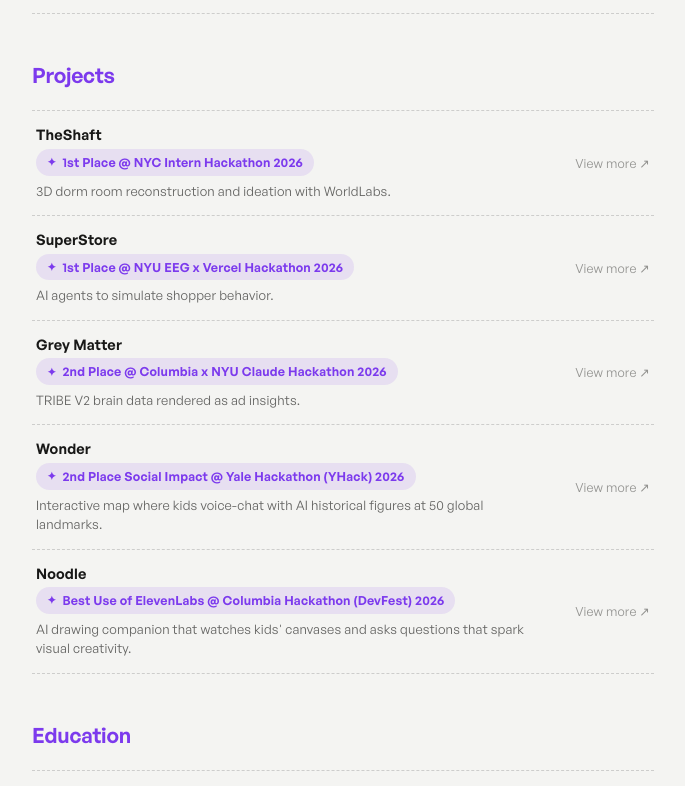
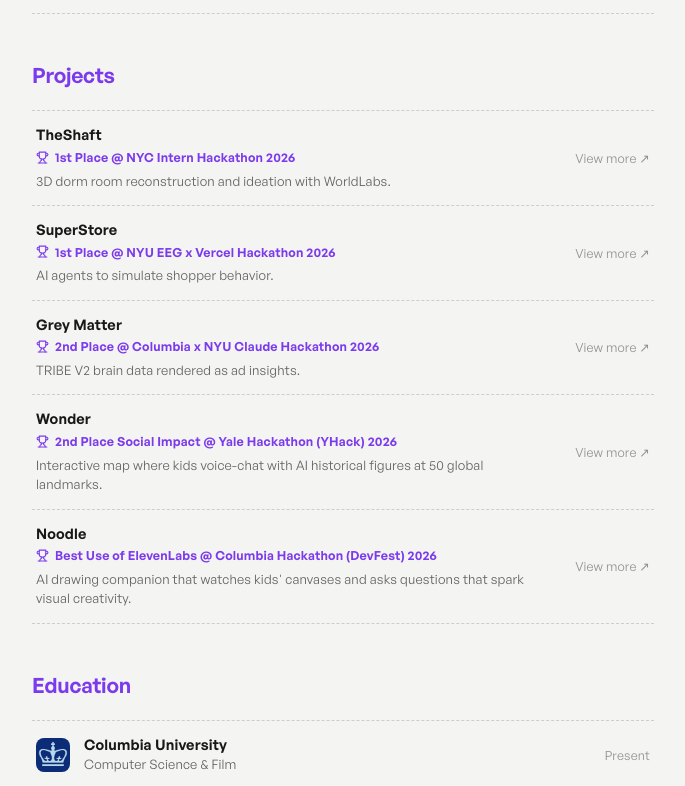
Before and after one commit to jessie-qs-li/portfolio, a Next.js app: page / in a window 1280 px wide. Shown: the part 1360-2146 px from the top of the page, without its empty margins (476-1161 px from the left). Built offline with nearby package versions, Linux system fonts and the light colour scheme; no server answers.

Commit message:
Sidebar pill: 5x hackathon winner; new Columbia crown logo; award tag as trophy + text line

```diff
--- a/app/globals.css
+++ b/app/globals.css
@@ -160,13 +160,11 @@
 .row-title a:hover { text-decoration: underline; text-underline-offset: 3px; }
 .row-sub { font-size: 13px; color: var(--text2); line-height: 1.5; }
 .row-award {
-  display: inline-flex; align-items: center; gap: 6px;
+  display: flex; align-items: center; gap: 6px;
   font-size: 12.5px; color: var(--accent); font-weight: 600;
-  background: color-mix(in srgb, var(--accent) 11%, transparent);
-  border-radius: 999px; padding: 3px 11px;
-  margin: 4px 0 6px;
+  margin: 2px 0 4px;
 }
-.row-award::before { content: '✦'; font-size: 11px; }
+.row-award svg { width: 13px; height: 13px; flex-shrink: 0; }
 .row-award a { color: inherit; }
 .row-award a:hover { text-decoration: underline; text-underline-offset: 2px; }
 .row-right { font-size: 12.5px; color: var(--text3); white-space: nowrap; margin-left: auto; padding-left: 12px; }
--- a/app/page.tsx
+++ b/app/page.tsx
@@ -40,7 +40,7 @@
             <Image className="profile-photo" src="/hero-portrait.jpg" alt="Jessie Li on the Brooklyn Bridge at dusk" width={1200} height={1200} priority />
             <h1 className="profile-name">Hello, I&apos;m<br /><span>Jessie Li</span></h1>
             <p className="profile-role">Product manager &amp; design engineer. CS &amp; Film @ <a href="https://www.columbia.edu" target="_blank" rel="noopener" style={{ textDecoration: "underline", textUnderlineOffset: 3 }}>Columbia</a>.</p>
-            <div className="avail-pill">Open to collaborations</div>
+            <div className="avail-pill">5x hackathon winner</div>
             <div className="profile-loc">
               <svg viewBox="0 0 24 24" fill="none" stroke="currentColor" strokeWidth="2" strokeLinecap="round" strokeLinejoin="round"><path d="M21 10c0 7-9 13-9 13s-9-6-9-13a9 9 0 0 1 18 0z"/><circle cx="12" cy="10" r="3"/></svg>
               New York, NY
@@ -126,7 +126,12 @@
                 <div className="cv-row" key={p.name}>
                   <div className="row-body">
                     <div className="row-title"><a href={p.url} target="_blank" rel="noopener">{p.name}</a></div>
-                    {p.award && <div className="row-award">{p.award}</div>}
+                    {p.award && (
+                      <div className="row-award">
+                        <svg viewBox="0 0 24 24" fill="none" stroke="currentColor" strokeWidth="2" strokeLinecap="round" strokeLinejoin="round" aria-hidden><path d="M6 9H4.5a2.5 2.5 0 0 1 0-5H6"/><path d="M18 9h1.5a2.5 2.5 0 0 0 0-5H18"/><path d="M4 22h16"/><path d="M10 14.66V17c0 .55-.47.98-.97 1.21C7.85 18.75 7 20.24 7 22"/><path d="M14 14.66V17c0 .55.47.98.97 1.21C16.15 18.75 17 20.24 17 22"/><path d="M18 2H6v7a6 6 0 0 0 12 0V2Z"/></svg>
+                        {p.award}
+                      </div>
+                    )}
                     <div className="row-sub">{p.desc}</div>
                   </div>
                   <a className="row-right" href={p.url} target="_blank" rel="noopener">{p.link} ↗</a>
@@ -139,7 +144,7 @@
             <span className="section-chip">Education</span>
             <div className="row-list">
               <div className="cv-row">
-                <Image className="row-logo" src="/logos/columbia.png" alt="" width={34} height={34} aria-hidden />
+                <Image className="row-logo" src="/logos/columbia-crown.png" alt="" width={34} height={34} aria-hidden />
                 <div className="row-body">
                   <div className="row-title">Columbia University</div>
                   <div className="row-sub">Computer Science &amp; Film</div>
```
Also changed, not shown: public/logos/columbia-crown.png (added), public/logos/columbia.png (deleted).
